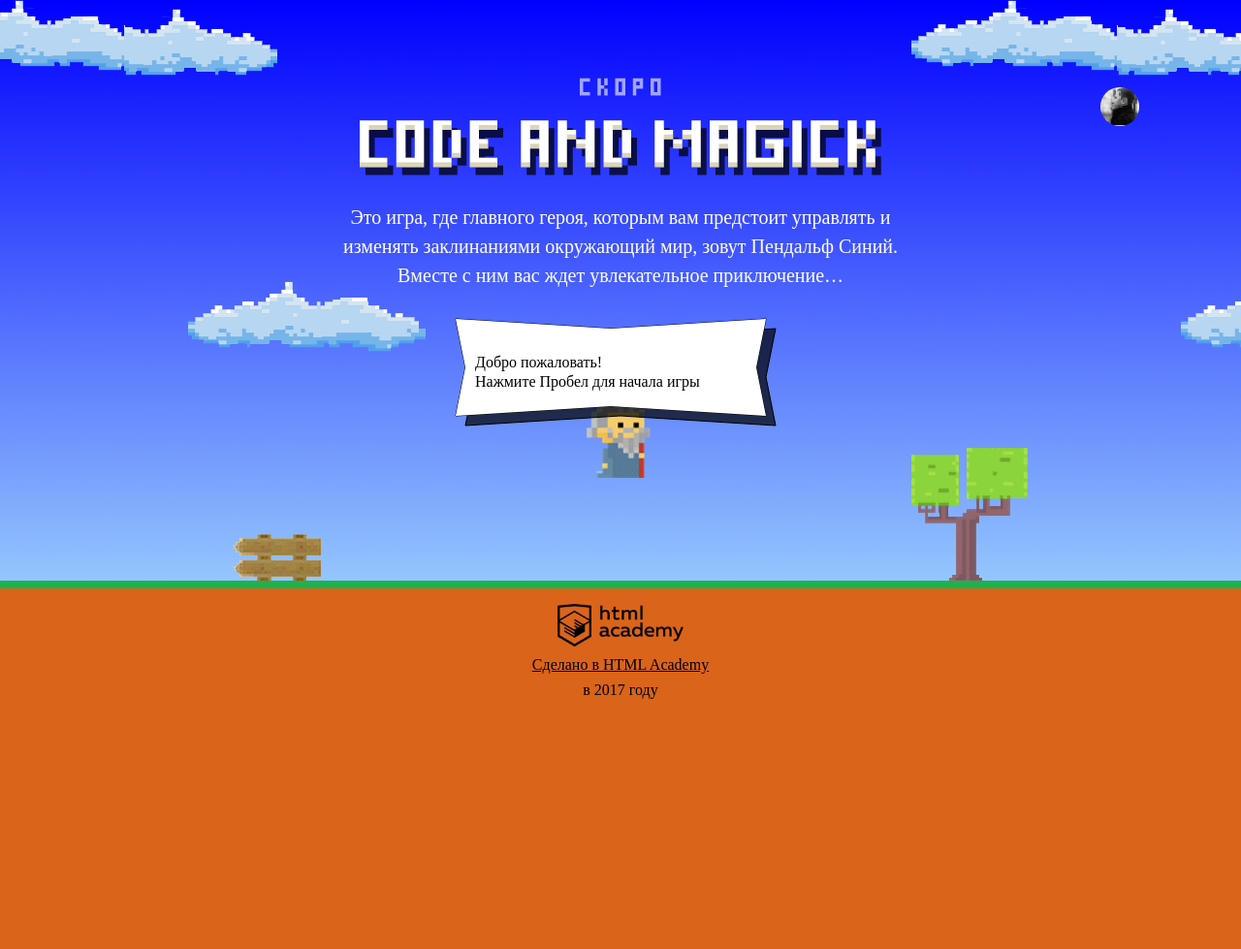
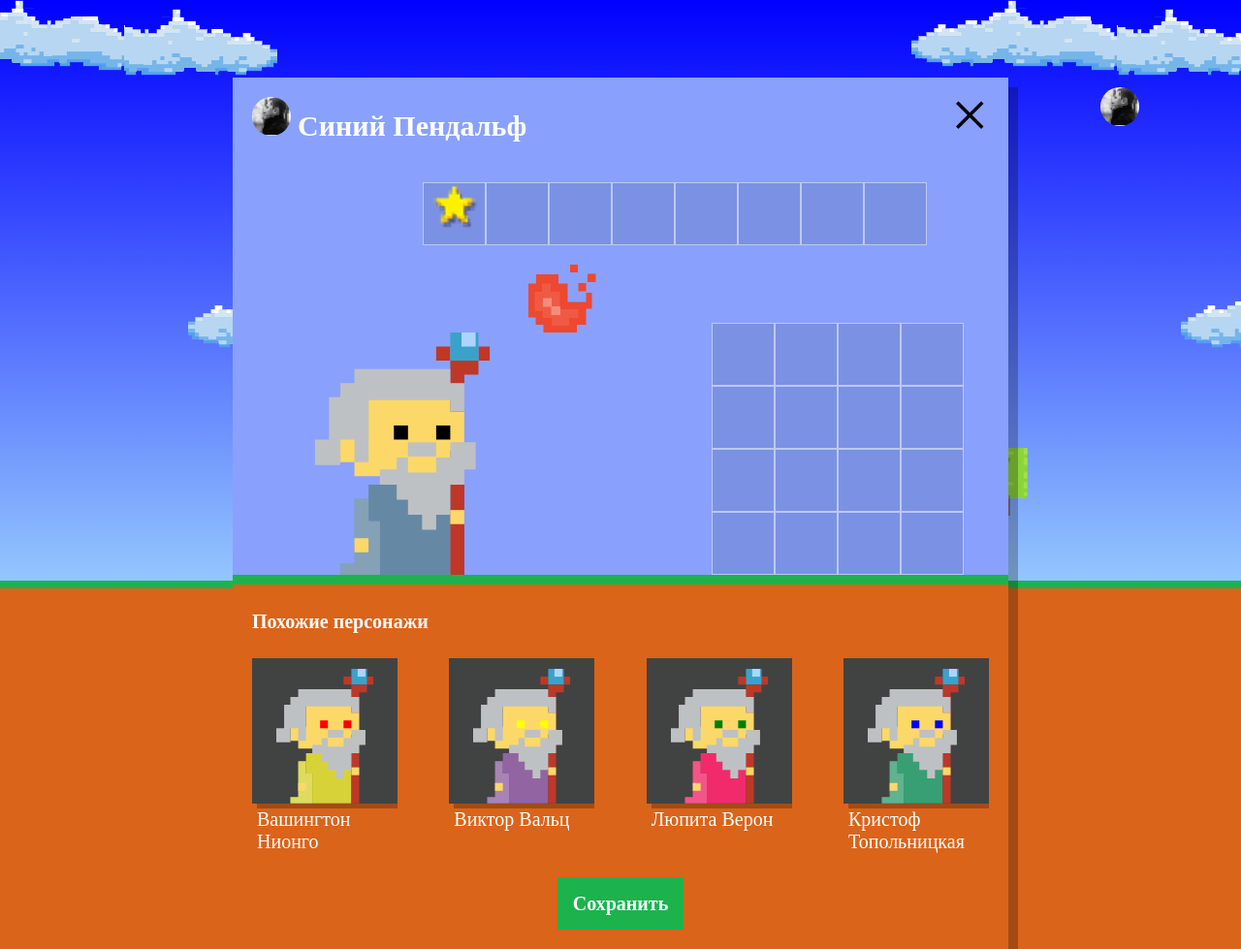
Before and after one commit to Marinishka/917735-code-and-magick-20, a website: page index.html in a window 1280 px wide. Shown: the whole page at 97% size. Before the commit the page ends 800 px from the top, so only its background shows below. Drawn offline with Linux system fonts and the light colour scheme; a web font is replaced by a local one.

Commit message:
Создано всплывающее окно с персонажами

```diff
--- a/index.html
+++ b/index.html
@@ -209,6 +209,7 @@
 </script>
 <script src="js/stat.js"></script>
 <script src="js/game.js"></script>
+<script src="js/setup.js"></script>
 
 </body>
 </html>
--- /dev/null
+++ b/js/setup.js
@@ -0,0 +1,54 @@
+'use strict';
+
+var userDialog = document.querySelector('.setup');
+var similarListElement = userDialog.querySelector('.setup-similar-list');
+var similarWizardTemplate = document.querySelector('#similar-wizard-template').content.querySelector('.setup-similar-item');
+var WIZARD_NAMES = ['Иван', 'Хуан Себастьян', 'Мария', 'Кристоф', 'Виктор', 'Юлия', 'Люпита', 'Вашингтон'];
+var WIZARD_LAST_NAMES = ['да Марья', 'Верон', 'Мирабелла', 'Вальц', 'Онопко', 'Топольницкая', 'Нионго', 'Ирвинг'];
+var COAT_COLORS = ['rgb(101, 137, 164)', 'rgb(241, 43, 107)', 'rgb(146, 100, 161)', 'rgb(56, 159, 117)', 'rgb(215, 210, 55)', 'rgb(0, 0, 0)'];
+var EYES_COLORS = ['black', 'red', 'blue', 'yellow', 'green'];
+
+userDialog.classList.remove('hidden');
+
+var createRundomNumber = function (min, max) {
+  return Math.round(Math.random() * (max - min) + min);
+};
+
+var createWizards = function () {
+  var wizards = [];
+  for (var i = 0; i < 4; i++) {
+    var wizard = {};
+    var wizardName = WIZARD_NAMES[createRundomNumber(0, WIZARD_NAMES.length - 1)];
+    wizard.name = wizardName;
+    WIZARD_NAMES.splice(WIZARD_NAMES.indexOf(wizardName), 1);
+    var wizardLastName = WIZARD_LAST_NAMES[createRundomNumber(0, WIZARD_LAST_NAMES.length - 1)];
+    wizard.lastName = wizardLastName;
+    WIZARD_LAST_NAMES.splice(WIZARD_LAST_NAMES.indexOf(wizardLastName), 1);
+    var coatColor = COAT_COLORS[createRundomNumber(0, COAT_COLORS.length - 1)];
+    wizard.coatColor = coatColor;
+    COAT_COLORS.splice(COAT_COLORS.indexOf(coatColor), 1);
+    var eyesColor = EYES_COLORS[createRundomNumber(0, EYES_COLORS.length - 1)];
+    wizard.eyesColor = eyesColor;
+    EYES_COLORS.splice(EYES_COLORS.indexOf(eyesColor), 1);
+    wizards[i] = wizard;
+  }
+  return wizards;
+};
+
+var wizards = createWizards();
+
+var renderWizard = function (wizard) {
+  var wizardElement = similarWizardTemplate.cloneNode(true);
+  wizardElement.querySelector('.setup-similar-label').textContent = wizard.name + ' ' + wizard.lastName;
+  wizardElement.querySelector('.wizard-eyes').style.fill = wizard.eyesColor;
+  wizardElement.querySelector('.wizard-coat').style.fill = wizard.coatColor;
+  return wizardElement;
+};
+
+var fragment = document.createDocumentFragment();
+for (var i = 0; i < wizards.length; i++) {
+  fragment.appendChild(renderWizard(wizards[i]));
+}
+similarListElement.appendChild(fragment);
+
+userDialog.querySelector('.setup-similar').classList.remove('hidden');
```
